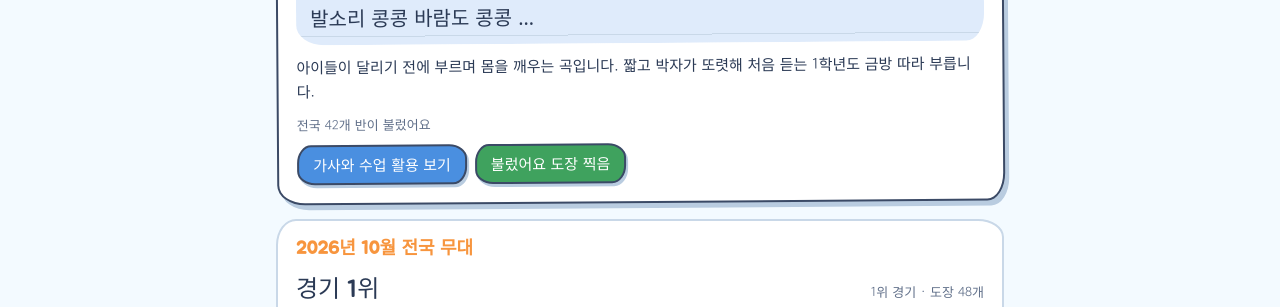
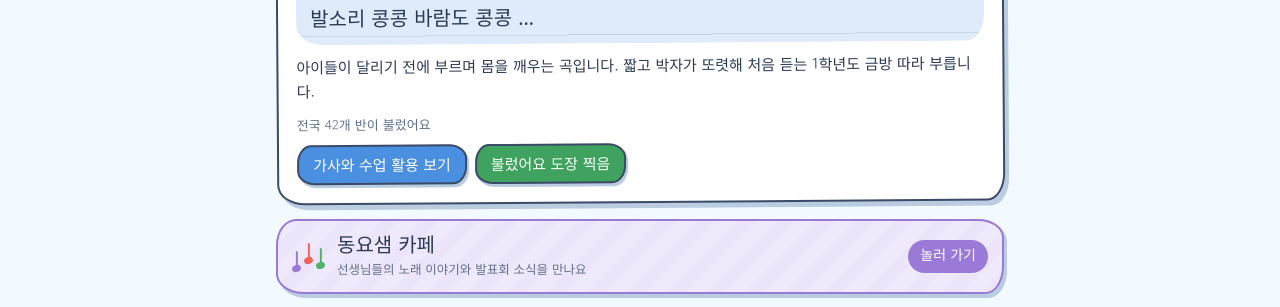
Before and after one commit to MusicalPE/DongyoSSAM, a plain HTML site: page index.html in a window 1280 px wide. Shown: the part 486-793 px from the top of the page. Drawn offline with Linux system fonts and the light colour scheme; a web font is replaced by a local one.

Commit message:
오늘의 동요 탭과 맨 아래에 동요샘 카페 배너·링크 추가
Co-Authored-By: Claude Opus 5.5 <noreply@anthropic.com>
Claude-Session: https://claude.ai/code/session_015AYnNX8KoEyNuHmrw9BxDQ

```diff
--- a/index.html
+++ b/index.html
@@ -192,6 +192,17 @@ textarea.plain{font-family:var(--body);font-size:15px;line-height:1.6;min-height
 .topcard .eyebrow{font-size:16px}
 .topcard b{font-family:var(--display);font-weight:400;font-size:20px;line-height:1.25;overflow-wrap:anywhere}
 .done-chip{font-family:var(--display);font-size:12.5px;line-height:1.3;text-align:center;white-space:nowrap;color:var(--leaf);border:2px solid var(--c3);background:var(--c3-soft);border-radius:12px;padding:3px 6px}
+.cafe{word-break:keep-all;display:grid;grid-template-columns:auto minmax(0,1fr) auto;gap:12px;align-items:center;text-decoration:none;color:var(--ink);
+  background:var(--c5-soft) repeating-linear-gradient(-45deg,transparent 0 14px,rgba(255,255,255,.18) 14px 28px);border:2px solid var(--c5);border-radius:var(--wob);padding:12px 14px;box-shadow:3px 4px 0 var(--shadow)}
+.cafe:hover{transform:rotate(-.5deg)}
+.cafe b{font-family:var(--display);font-weight:400;font-size:20px;display:block;line-height:1.3}
+.cafe small{color:var(--muted);font-size:12.5px;display:block}
+.cafe-go{font-family:var(--display);font-size:14px;white-space:nowrap;background:var(--c5);color:var(--on-accent);border-radius:999px;padding:5px 12px}
+.cafe-notes{display:flex;gap:3px;align-items:flex-end;height:30px}
+.cafe-notes i{width:9px;height:7px;border-radius:50%;background:var(--c5);transform:rotate(-20deg);position:relative}
+.cafe-notes i::after{content:"";position:absolute;right:0;bottom:4px;width:2px;height:16px;background:var(--c5);transform:rotate(20deg)}
+.cafe-notes i:nth-child(2){margin-bottom:8px;background:var(--c0)}.cafe-notes i:nth-child(2)::after{background:var(--c0)}
+.cafe-notes i:nth-child(3){margin-bottom:3px;background:var(--c3)}.cafe-notes i:nth-child(3)::after{background:var(--c3)}
 </style>
 </head>
 <body style="margin:0">
@@ -226,7 +237,7 @@ textarea.plain{font-family:var(--body);font-size:15px;line-height:1.6;min-height
     <button role="tab" data-tab="mine" aria-selected="false">우리 반</button>
   </nav>
   <main id="view"></main>
-  <footer class="foot"><button class="linkbtn" data-tab="op">운영진</button> · Made by 음악적체육인</footer>
+  <footer class="foot"><a class="linkbtn" href="https://cafe.daum.net/jbdongyo" target="_blank" rel="noopener">동요샘 카페</a> · <button class="linkbtn" data-tab="op">운영진</button> · Made by 음악적체육인</footer>
 </div>
 <div id="sheetHost"></div>
 <div id="toastHost"></div>
@@ -450,6 +461,11 @@ function render() {
         <span class="meta">전국 ${classesSung(s.id)}개 반이 불렀어요</span>
         <div class="btns"><button class="btn" data-open="${s.id}">가사와 수업 활용 보기</button>${stampBtn(s.id)}</div>
       </div>
+      <a class="cafe" href="https://cafe.daum.net/jbdongyo" target="_blank" rel="noopener">
+        <span class="cafe-notes" aria-hidden="true"><i></i><i></i><i></i></span>
+        <span class="min"><b>동요샘 카페</b><small>선생님들의 노래 이야기와 발표회 소식을 만나요</small></span>
+        <span class="cafe-go">놀러 가기</span>
+      </a>
       <div class="card">
         <span class="eyebrow">${MONTH_LABEL()} 전국 무대</span>
         ${ME.configured ? `<div class="level"><b>${esc(ME.region)} ${myRank}위</b><span class="meta">1위 ${rk[0][0]} · 도장 ${rk[0][1].stamps}개</span></div>
```
